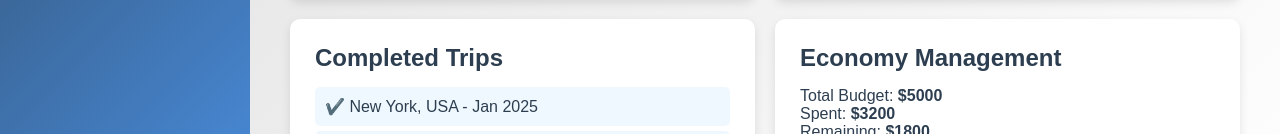
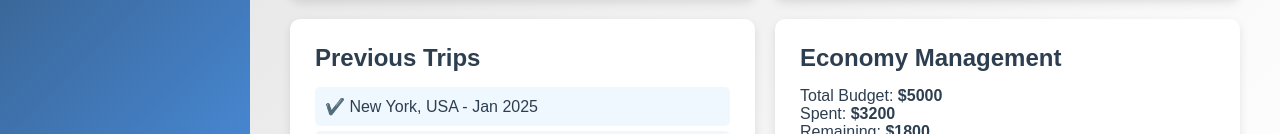
Before and after one commit to RushilShah1903/Itinero-frontend, an Angular app: page /user-dashboard in a window 1280 px wide. Shown: the part 530-664 px from the top of the page. Built offline with nearby package versions, Linux system fonts and the light colour scheme.

Commit message:
completed -> previous

```diff
--- a/src/app/user-dashboard/user-dashboard.component.html
+++ b/src/app/user-dashboard/user-dashboard.component.html
@@ -51,7 +51,7 @@
 
                 <!-- Completed Trips Section -->
                 <div class="dashboard-section">
-                    <h2>Completed Trips</h2>
+                    <h2>Previous Trips</h2>
                     <ul>
                         <li>✔️ New York, USA - Jan 2025</li>
                         <li>✔️ Rome, Italy - Dec 2024</li>
```
